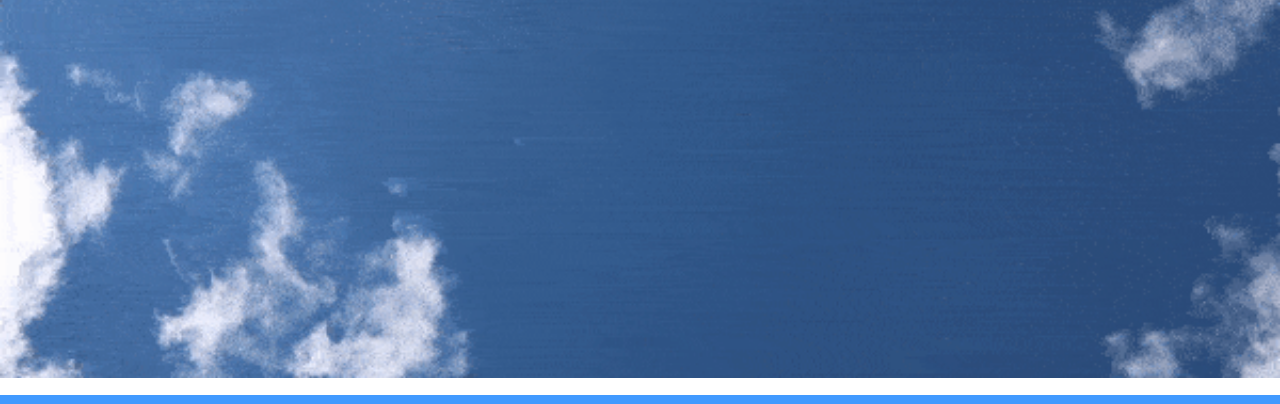
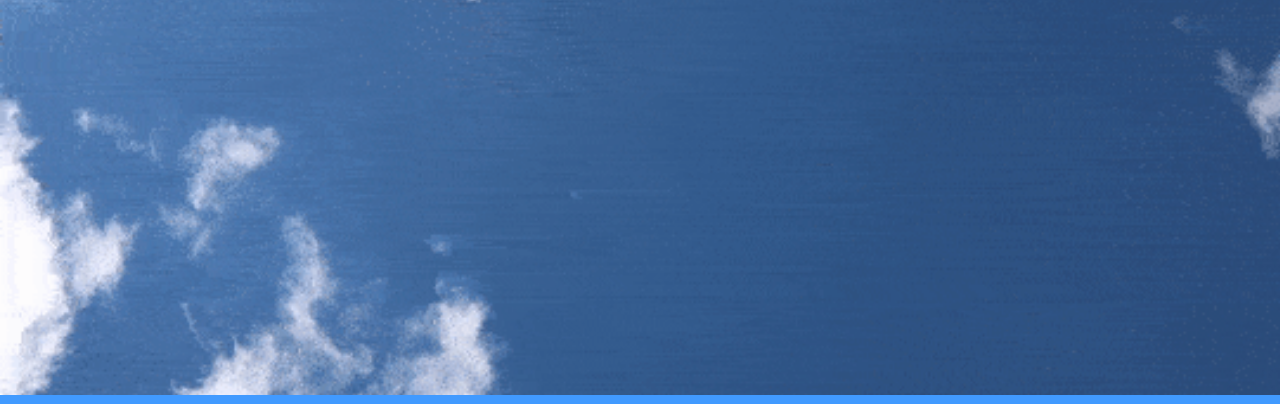
Before and after one commit to Code-Institute-Submissions/bmcdonald2000-Eyes.In.The.Sky_MayResub, a plain HTML site: page index.html in a window 1280 px wide. Shown: the part 343-747 px from the top of the page. Drawn offline with nearby package versions, Linux system fonts and the light colour scheme.

Commit message:
Fix: white space at the bottom of page on smaller screens

```diff
--- a/main.css
+++ b/main.css
@@ -11,6 +11,8 @@ body{
  background-image: url('/Assets/Images/Clear.gif');
  background-size: cover;
  background-repeat: no-repeat;
+ height: 100vh;
+ width: 100vw;
 }
 /* styles the header content*/
 header{
@@ -206,3 +208,5 @@ position: fixed;
 bottom: 0px;
 width: 100vw;
 }
+
+/*Media Queries*/
```
